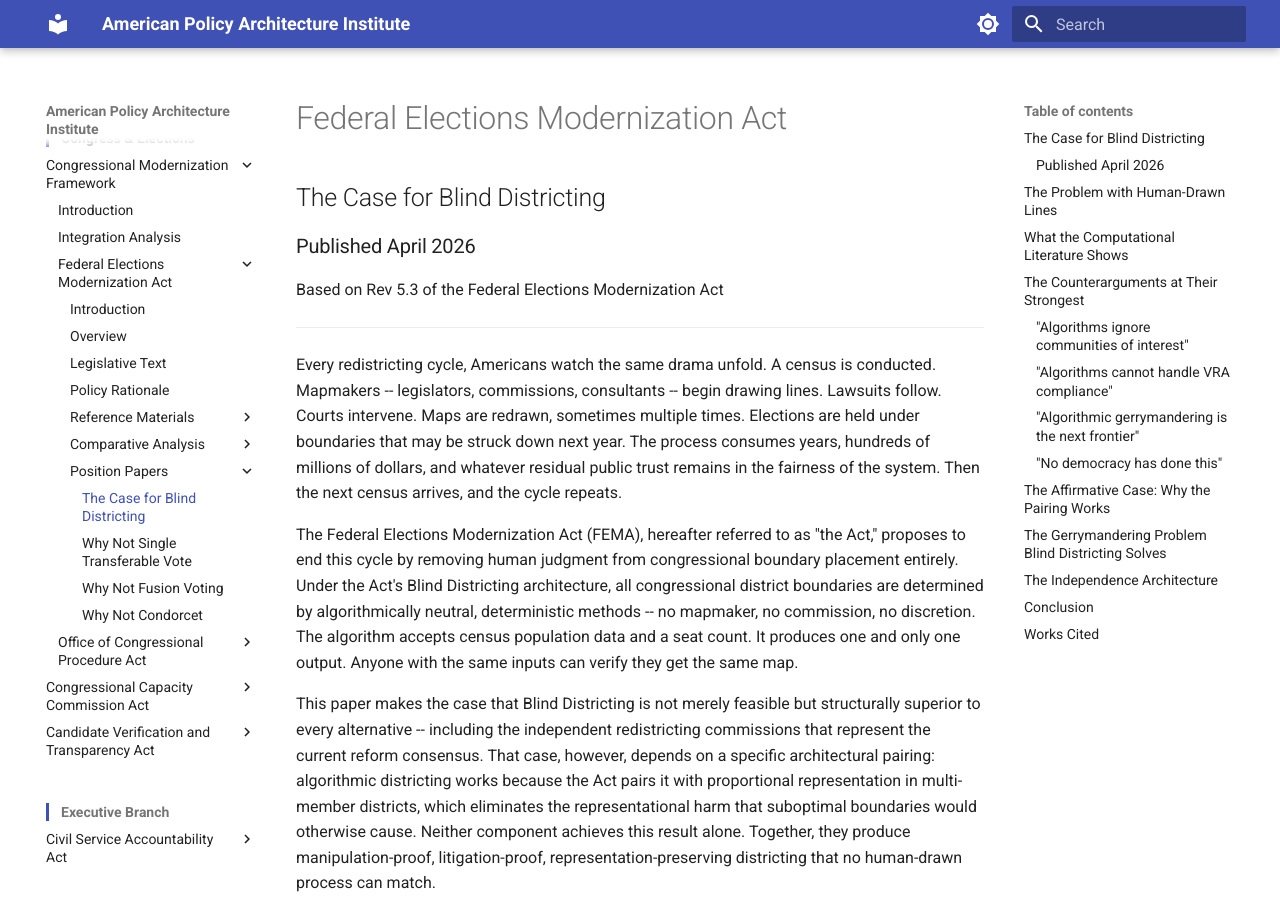
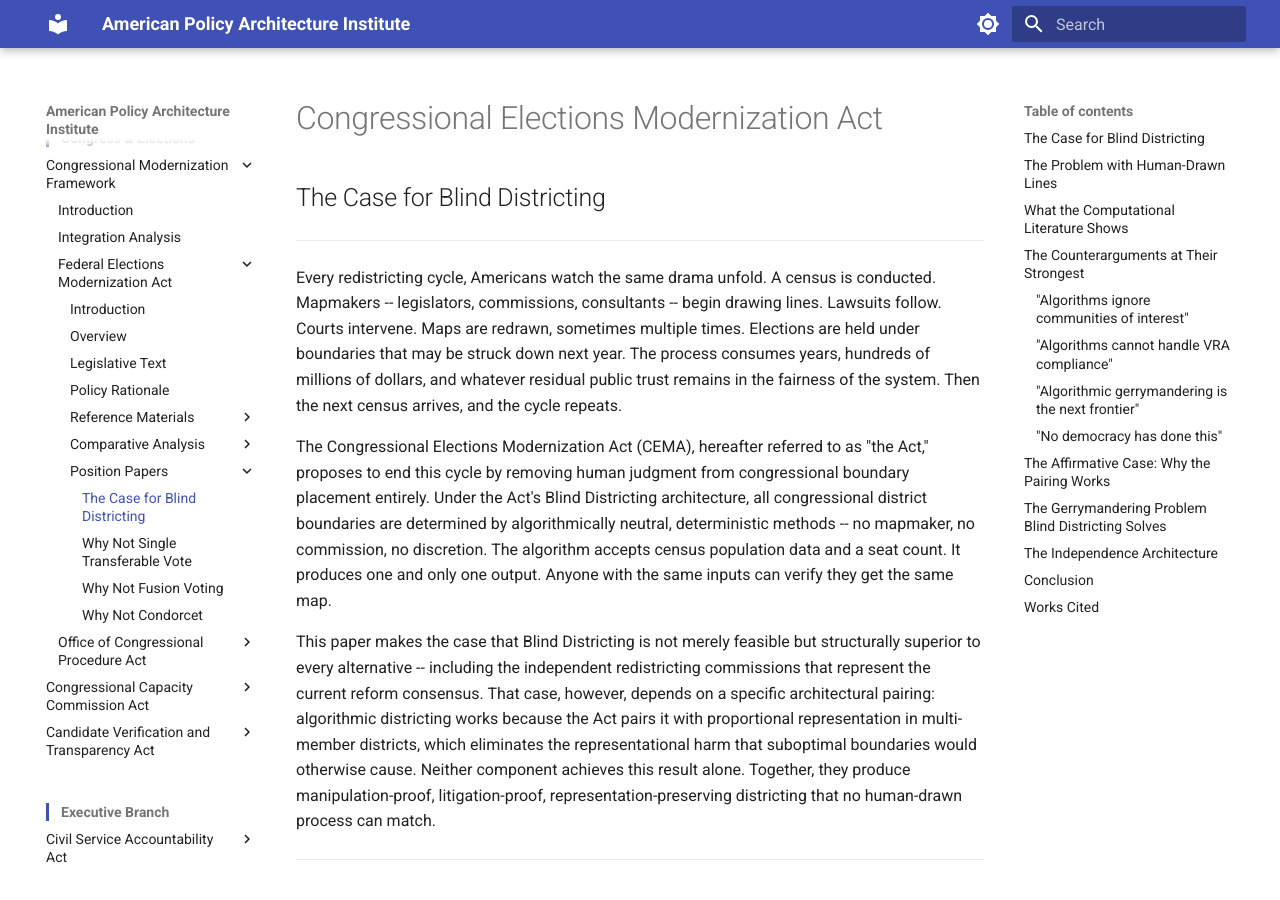
Before and after one commit to albertintech/apai, an MkDocs documentation site: the page built from docs/congress/cmf/fema/the-case-for-blind-districting.md, in a window 1280 px wide and 900 px high. Built offline with MkDocs 1.6.1 and Material for MkDocs 9.7.7, drawn with Linux system fonts in a browser that asks for light colours; some of the changed lines change nothing that is shown; some of the changed text lies outside the part shown.

Commit message:
Update the-case-for-blind-districting.md

```diff
--- a/docs/congress/cmf/fema/the-case-for-blind-districting.md
+++ b/docs/congress/cmf/fema/the-case-for-blind-districting.md
@@ -1,16 +1,12 @@
-# Federal Elections Modernization Act
+# Congressional Elections Modernization Act
 
 ## The Case for Blind Districting
-
-### Published April 2026
-
-Based on Rev 5.3 of the Federal Elections Modernization Act
 
 ---
 
 Every redistricting cycle, Americans watch the same drama unfold. A census is conducted. Mapmakers -- legislators, commissions, consultants -- begin drawing lines. Lawsuits follow. Courts intervene. Maps are redrawn, sometimes multiple times. Elections are held under boundaries that may be struck down next year. The process consumes years, hundreds of millions of dollars, and whatever residual public trust remains in the fairness of the system. Then the next census arrives, and the cycle repeats.
 
-The Federal Elections Modernization Act (FEMA), hereafter referred to as "the Act," proposes to end this cycle by removing human judgment from congressional boundary placement entirely. Under the Act's Blind Districting architecture, all congressional district boundaries are determined by algorithmically neutral, deterministic methods -- no mapmaker, no commission, no discretion. The algorithm accepts census population data and a seat count. It produces one and only one output. Anyone with the same inputs can verify they get the same map.
+The Congressional Elections Modernization Act (CEMA), hereafter referred to as "the Act," proposes to end this cycle by removing human judgment from congressional boundary placement entirely. Under the Act's Blind Districting architecture, all congressional district boundaries are determined by algorithmically neutral, deterministic methods -- no mapmaker, no commission, no discretion. The algorithm accepts census population data and a seat count. It produces one and only one output. Anyone with the same inputs can verify they get the same map.
 
 This paper makes the case that Blind Districting is not merely feasible but structurally superior to every alternative -- including the independent redistricting commissions that represent the current reform consensus. That case, however, depends on a specific architectural pairing: algorithmic districting works because the Act pairs it with proportional representation in multi-member districts, which eliminates the representational harm that suboptimal boundaries would otherwise cause. Neither component achieves this result alone. Together, they produce manipulation-proof, litigation-proof, representation-preserving districting that no human-drawn process can match.
 
@@ -221,16 +217,21 @@ Warshaw, Christopher, Eric McGhee, and Michal Migurski. 2022. "Districts for a N
 <!--
 ## Revision History
 
-**Revision 1.0** (Current)
+**Revision 5.6** (Current)
+- Aligned with Rev 5.6 of the CEMA legislative text
+- Renamed from "Federal Elections Modernization Act (FEMA)" to "Congressional Elections Modernization Act (CEMA)"; all references, defined terms, and download paths updated throughout; no substantive policy changes
+- No FCAO, presidential, or Title/Section references to update (none present in body text)
+- "Federal election/office" references evaluated: all instances are document title or full name establishment; none describe CEMA's specific scope; all retained
+- DPS 3.1 formatting compliance: removed "Published April 2026" and "Based on Rev 5.3" header metadata; removed "Last revised April 2026" footer line
+
+**Revision 1.0**
 - Initial publication
 - Covers: computational redistricting literature, counterarguments (communities of interest, VRA compliance, algorithmic gerrymandering, international precedent), affirmative case for algorithmic-plus-PR pairing, comparative evidence (Mexico, international commissions), quantified gerrymandering effects, independence architecture
 -->
 
 *Revision history available in the raw file.*
 
-> 📥 [Download this document](https://github.com/albertintech/apai/blob/main/docs/congress/cmf/fema/the-case-for-blind-districting.md) (opens on GitHub -- click the ⬇ download button)
-
-*Last revised April 2026*
+> 📥 [Download this document](https://github.com/albertintech/apai/blob/main/docs/congress/cmf/cema/the-case-for-blind-districting.md) (opens on GitHub -- click the ⬇ download button)
 
 ---
 
```
